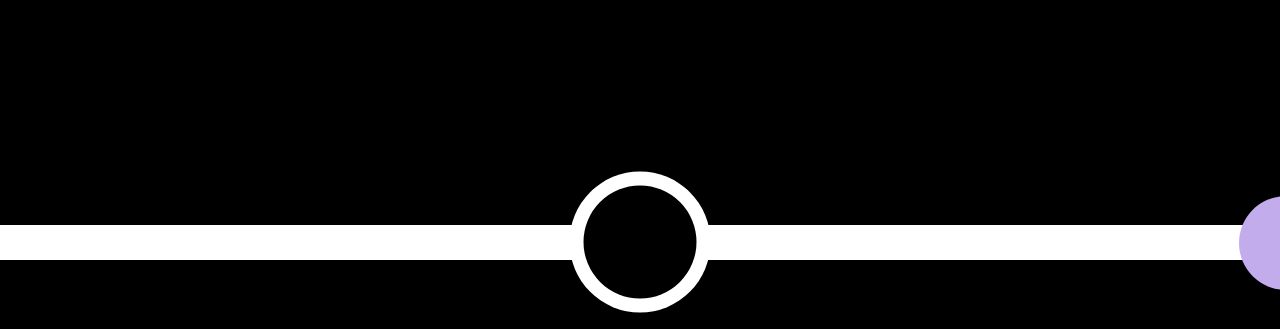
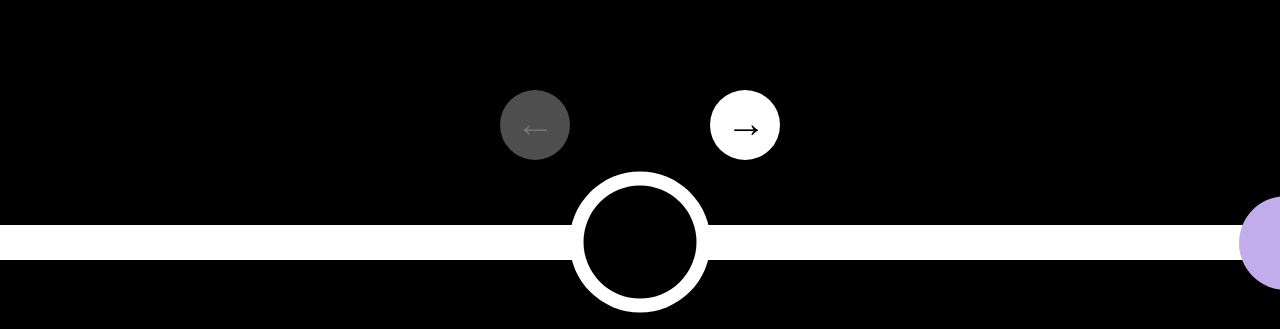
Before and after one commit to arsenii-152/4-mod-ver-2, a plain HTML site: page index2.html in a window 1280 px wide. Shown: the part 66-395 px from the top of the page. Drawn offline with Linux system fonts and the light colour scheme.

Commit message:
вторая страница (в статике)

```diff
--- a/css/index2.css
+++ b/css/index2.css
@@ -122,3 +122,31 @@ p {
   margin: auto;
   transform: translateY(-107px);
 }
+.arl {
+  position: absolute;
+  width: 70px;
+  height: 70px;
+  background: #FFFFFF;
+  padding: 10px 10px 25px 15px;
+  font-size: 40px;
+  border-radius: 60px;
+  display: inline-block;
+  left: 50%;
+  transform: translate(-200%, -50%);
+  margin-top: 100px;
+  background: #4E4E4E;
+  color: #737373;
+}
+.arr {
+  position: absolute;
+  width: 70px;
+  height: 70px;
+  padding: 10px 10px 25px 16px;
+  font-size: 40px;
+  background: #FFFFFF;
+  border-radius: 60px;
+  display: inline-block;
+  left: 50%;
+  transform: translate(100%, -50%);
+  margin-top: 100px;
+}
--- a/index2.html
+++ b/index2.html
@@ -25,6 +25,14 @@
         </li>
       </ul>
     </nav>
+    <div class="arrows">
+       <div class="arl">
+          &#8592;
+       </div>
+       <div class="arr">
+          &#8594;
+       </div>
+    </div>
     <div class="line">
 
     </div>
```
